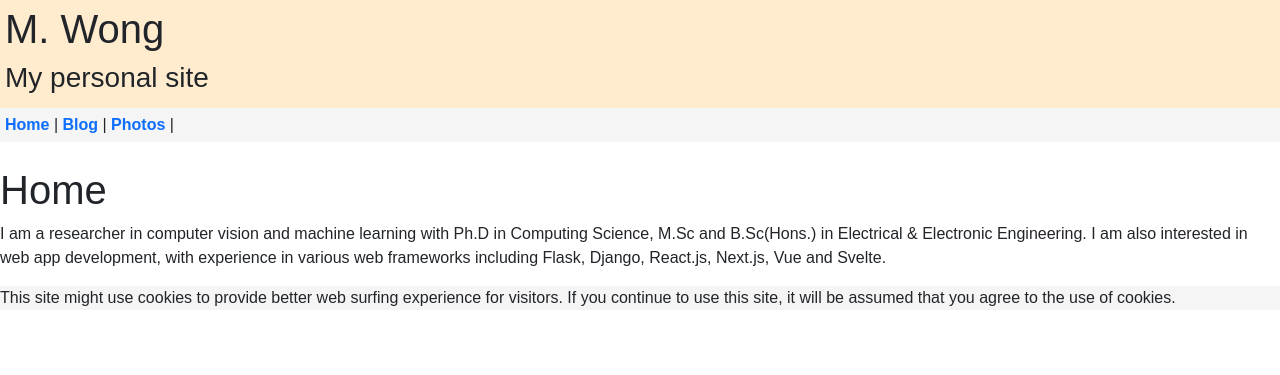
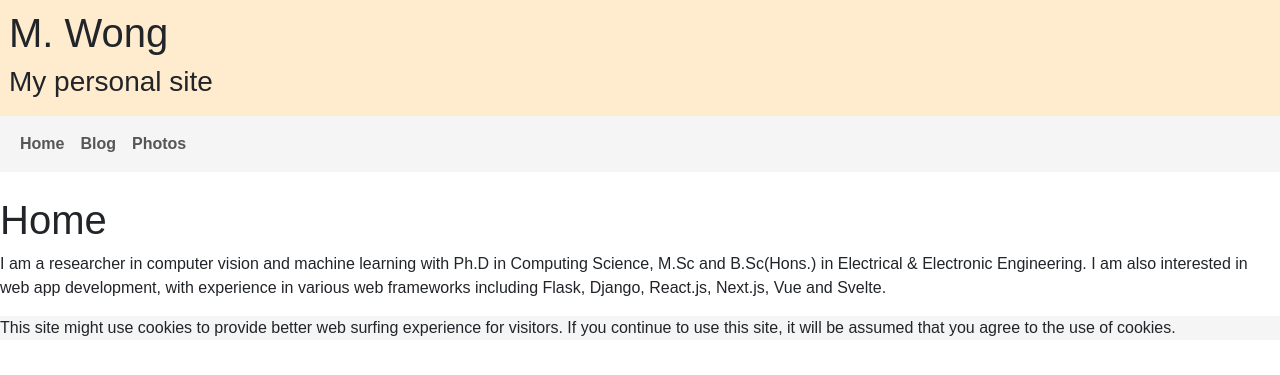
Before and after one commit to mwongau/flask-site, a Flask app: page / in a window 1280 px wide. Shown: the top 375 px of the page. Run offline with Flask 3, Linux system fonts and the light colour scheme.

Commit message:
21-2-2025

```diff
--- a/static/style.css
+++ b/static/style.css
@@ -1,6 +1,6 @@
-#header { background-color: blanchedalmond; padding: 5px; }
+#header { background-color: blanchedalmond; padding: 9px; }
 body { font-family: Arial, sans-serif; }
-#nav { background-color: whitesmoke; padding: 5px;}
-#nav a { text-decoration: none; }
-#nav a:hover { color: green; }
+nav { background-color: whitesmoke;}
+nav a { text-decoration: none; }
+nav a:hover { color: green; }
 #notice { background-color: whitesmoke; }
--- a/templates/base.html
+++ b/templates/base.html
@@ -12,12 +12,23 @@
     <div id='header'><h1>M. Wong</h1>
     <h3>My personal site</h3></div>
     </div>
-     <div id="nav">
-     <a href="{{ url_for('home') }}"><b>Home</b></a> |
-     <a href="{{ url_for('blog') }}"><b>Blog</b></a> |
-     <a href="{{ url_for('photos') }}"><b>Photos</b></a> |
 
-     </div>
+    <nav class="navbar navbar-expand-sm">
+    <div class="container-fluid">
+    <ul class="navbar-nav">
+      <li class="nav-item">
+        <a class="nav-link" href="{{ url_for('home') }}"><b>Home</b></a>
+      </li>
+      <li class="nav-item">
+        <a class="nav-link" href="{{ url_for('blog') }}"><b>Blog</b></a
+      </li>
+      <li class="nav-item">
+        <a class="nav-link" href="{{ url_for('photos') }}"><b>Photos</b></a>
+      </li>
+    </ul>
+    </div>
+    </nav>
+
     <br />
     <div id="content">{% block content %}{% endblock %}</div>
     </div>
```
